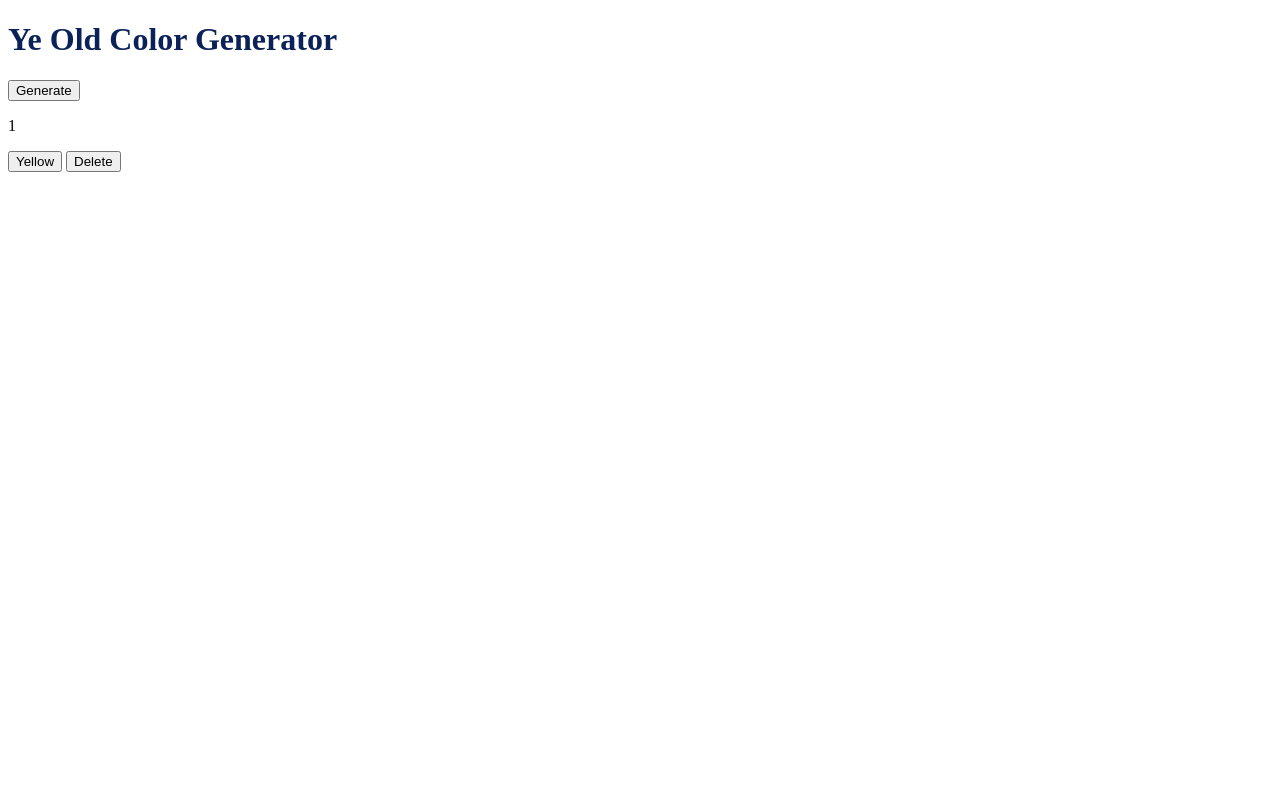
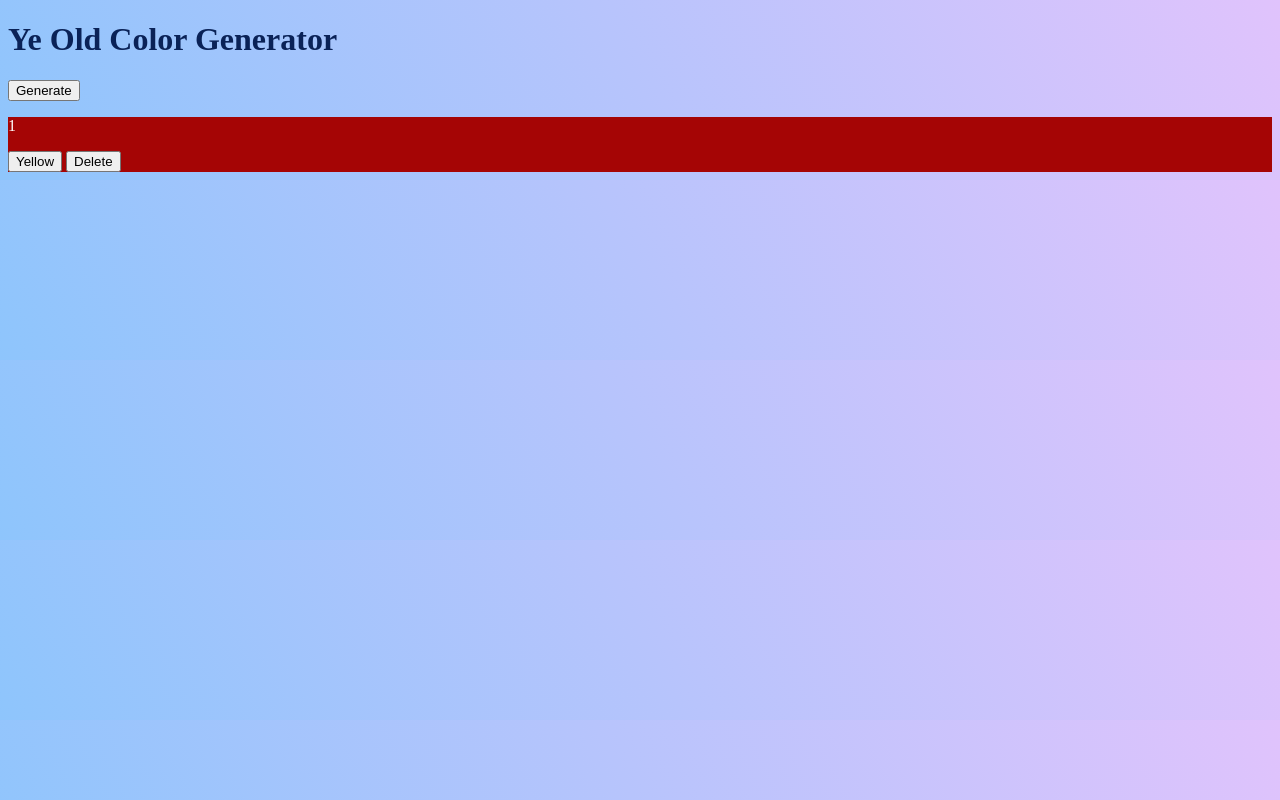
Before and after one commit to travisjhuss/code-challenge-redux, a plain HTML site: page index.html in a window 1280 px wide. Both pictures are taken after a click on the button "Generate". Drawn offline with Linux system fonts and the light colour scheme.

Commit message:
added function to yellowBtn to turn background yellow of closest div

```diff
--- a/client.js
+++ b/client.js
@@ -3,6 +3,7 @@ $(document).ready(onReady)
 function onReady() {
     console.log('jQ loaded');
     $('#generateBtn').on('click',  createDiv)
+    $(document).on('click', '.yellowBtn', makeYellow)
 }
 
 let totalClicks = 0;
@@ -10,10 +11,14 @@ let totalClicks = 0;
 function createDiv() {
     totalClicks ++ ;
     $('#container').append(`
-        <div>
+        <div class="red">
         <p>${totalClicks}</p>
-        <button>Yellow</button>
+        <button class="yellowBtn">Yellow</button>
         <button>Delete</button>
         </div>
     `);
 } // end createDiv
+
+function makeYellow() {
+    $(this).closest('div').removeClass().addClass('yellow');
+} // end makeYellow
--- a/style.css
+++ b/style.css
@@ -1,3 +1,17 @@
+body {
+    background-color: #8EC5FC;
+    background-image: linear-gradient(62deg, #8EC5FC 0%, #E0C3FC 100%);
+}
+
 h1 {
     color: rgb(10, 34, 87);
 }
+
+.red {
+    background-color: rgb(165, 5, 5);
+    color: white;
+}
+
+.yellow {
+    background-color: rgb(228, 228, 0);
+}
```
Also changed, not shown: 1 other file.
